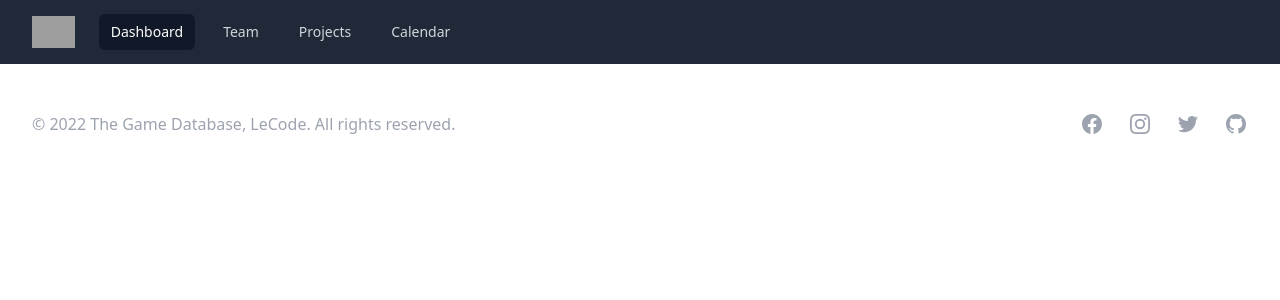
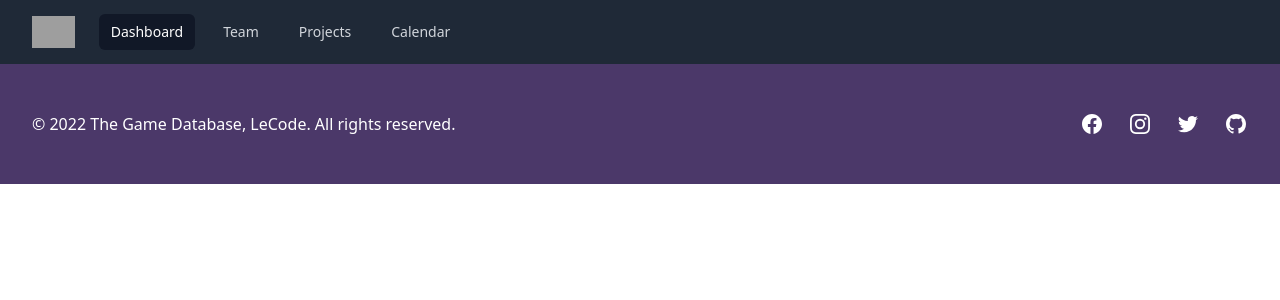
Before and after one commit to lecode-dev/games-api, a React (Create React App) app: page / in a window 1280 px wide. Shown: the top 300 px of the page. Built offline with nearby package versions, Linux system fonts and the light colour scheme; grey boxes are pictures that could not be loaded.

Commit message:
Changing text and icons color to white

```diff
--- a/src/components/Footer.tsx
+++ b/src/components/Footer.tsx
@@ -52,18 +52,18 @@ const navigation = [
 
 export default function Footer() {
     return (
-        <footer className="bg-white">
+        <footer className="bg-purple">
         <div className="max-w-7xl mx-auto py-12 px-4 sm:px-6 md:flex md:items-center md:justify-between lg:px-8">
             <div className="flex justify-center space-x-6 md:order-2">
             {navigation.map((item) => (
-                <a key={item.name} href={item.href} className="text-gray-400 hover:text-gray-500">
+                <a key={item.name} href={item.href} className="text-white hover:text-gray-400">
                 <span className="sr-only">{item.name}</span>
                 <item.icon className="h-6 w-6" aria-hidden="true" />
                 </a>
             ))}
             </div>
             <div className="mt-8 md:mt-0 md:order-1">
-            <p className="text-center text-base text-gray-400">&copy; 2022 The Game Database, LeCode. All rights reserved.</p>
+            <p className="text-center text-base text-white">&copy; 2022 The Game Database, LeCode. All rights reserved.</p>
             </div>
         </div>
         </footer>
```
